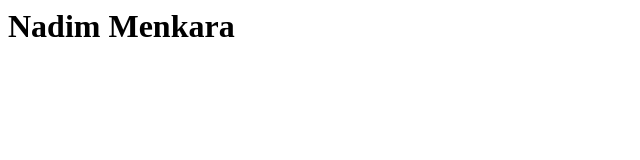
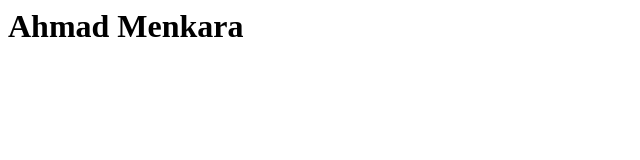
Before and after one commit to moashahin/training, a plain HTML site: page index.html in a window 1280 px wide. Shown: the whole page, without its empty margins (0-640 px from the left). Drawn offline with Linux system fonts and the light colour scheme.

Commit message:
Second Commit

```diff
--- a/index.html
+++ b/index.html
@@ -1 +1 @@
-<h1>Nadim Menkara</h1>
+<h1>Ahmad Menkara</h1>
```
